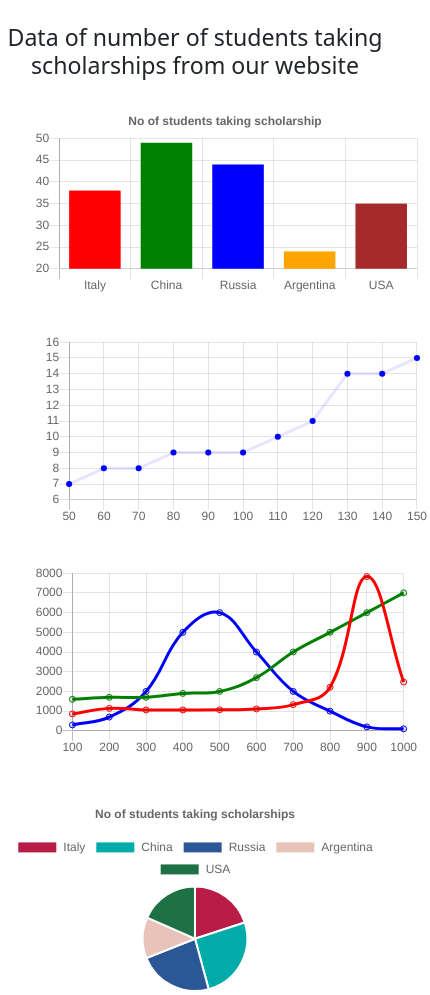
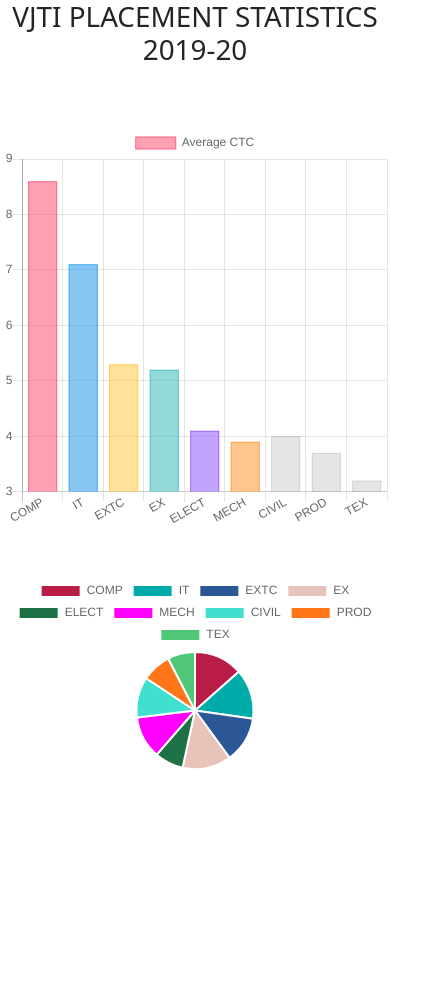
Before and after one commit to bbhavik16/Wim-Assignment, a website: page chart.html in a window 390 px wide. Shown: the whole page, 430 px wide, since content can reach past the window. After the commit the page ends 844 px from the top, so only its background shows below. Drawn offline with nearby package versions, Linux system fonts and the light colour scheme.

Commit message:
Chaapo mat

```diff
--- a/chart.html
+++ b/chart.html
@@ -1,126 +1,145 @@
 <!DOCTYPE html>
 
 <html>
+
 <head>
-  <link href="https://cdn.jsdelivr.net/npm/bootstrap@5.2.2/dist/css/bootstrap.min.css" rel="stylesheet" integrity="sha384-Zenh87qX5JnK2Jl0vWa8Ck2rdkQ2Bzep5IDxbcnCeuOxjzrPF/et3URy9Bv1WTRi" crossorigin="anonymous">
-  <script src="https://cdn.jsdelivr.net/npm/bootstrap@5.2.2/dist/js/bootstrap.bundle.min.js" integrity="sha384-OERcA2EqjJCMA+/3y+gxIOqMEjwtxJY7qPCqsdltbNJuaOe923+mo//f6V8Qbsw3" crossorigin="anonymous"></script>
+  <link href="https://cdn.jsdelivr.net/npm/bootstrap@5.2.2/dist/css/bootstrap.min.css" rel="stylesheet"
+    integrity="sha384-Zenh87qX5JnK2Jl0vWa8Ck2rdkQ2Bzep5IDxbcnCeuOxjzrPF/et3URy9Bv1WTRi" crossorigin="anonymous">
+  <script src="https://cdn.jsdelivr.net/npm/bootstrap@5.2.2/dist/js/bootstrap.bundle.min.js"
+    integrity="sha384-OERcA2EqjJCMA+/3y+gxIOqMEjwtxJY7qPCqsdltbNJuaOe923+mo//f6V8Qbsw3"
+    crossorigin="anonymous"></script>
   <script src="https://cdnjs.cloudflare.com/ajax/libs/Chart.js/2.9.4/Chart.js"></script>
 </head>
 
 <body>
 
 
-<h3 class="mt-4 mb-4" style="text-align: center;">Data of number of students taking scholarships from our website</h2>
+  <div class="row ">
+    <h1 style="text-align: center; margin-bottom: 60px;">VJTI PLACEMENT STATISTICS 2019-20</h1>
+    <div class="col col-md-6 mb-5">
+      <canvas id="barchart" style="height:400px;"></canvas>
+    </div>
+    <script>
+      const data = [8.6, 7.1, 5.3, 5.2, 4.1, 3.9, 4.0, 3.7, 3.2];
+      const ctx = document.getElementById('barchart')
+      const myChart = new Chart(ctx, {
+        type: 'bar',
+        data: {
+          labels: ['COMP', 'IT', 'EXTC', 'EX', 'ELECT', 'MECH', 'CIVIL', 'PROD', 'TEX'],
+          datasets: [{
+            label: 'Average CTC',
+            data: data,
+            backgroundColor: [
+              'rgba(255, 99, 132, 0.6)',
+              'rgba(54, 162, 235, 0.6)',
+              'rgba(255, 206, 86, 0.6)',
+              'rgba(75, 192, 192, 0.6)',
+              'rgba(153, 102, 255, 0.6)',
+              'rgba(255, 159, 64, 0.6)',
 
-<canvas id="myChart4" style="width:100%;max-width:700px; display: inline-block; margin-left: 30px; margin-bottom: 30px;">Bar Chart</canvas>
-<canvas class="ml-4" id="myChart1" style="width:100%;max-width:700px; display: inline-block; margin-left: 40px; margin-bottom: 30px;"></canvas>
-<canvas id="myChart2" style="width:100%;max-width:700px; display: inline-block; margin-left: 30px; margin-bottom: 30px;"></canvas>
-<canvas id="myChart3" style="width:100%;max-width:700px; display: inline-block; margin-bottom: 30px;"></canvas>
+            ],
+            borderColor: [
+              'rgba(255, 99, 132, 1)',
+              'rgba(54, 162, 235, 1)',
+              'rgba(255, 206, 86, 1)',
+              'rgba(75, 192, 192, 1)',
+              'rgba(153, 102, 255, 1)',
+              'rgba(255, 159, 64, 1)'
+            ],
+
+
+            borderWidth: 1
+          }],
+
+        },
+        options: {
+          responsive: true,
+          maintainAspectRatio: false,
+
+          animations: {
+            backgroundColor: {
+              type: 'color',
+              delay: 1000,
+              duration: 5000,
+              easing: 'easeInQuad',
+              to: 'blue',
+              from: 'lightGreen',
+              loop: true,
+            }
+          },
+          plugins: {
+            title: {
+              display: true,
+              text: 'BRANCH-WISE PLACEMENT',
+              color: "black",
+              padding: {
+                top: 10,
+                bottom: 5
+              }
+            },
+            legend: {
+              labels: {
+                boxWidth: 0,
+                color: "black",
+              }
+            }
+          },
+
+          scales: {
+            y: {
+              beginAtZero: true,
+              color: "black"
+            }
+
+          }
+
+        }
+      });
+    </script>
+    <div class="col col-md-6 mb-3">
+      <canvas id="PieChart"></canvas>
       <script>
-var xValues = ["Italy", "China", "Russia", "Argentina", "USA"];
-var yValues = [38, 49, 44, 24, 35];
+        const piedata = [71, 73, 67, 71, 42, 62, 59, 43, 40]
+        var xValues = ['COMP', 'IT', 'EXTC', 'EX', 'ELECT', 'MECH', 'CIVIL', 'PROD', 'TEX'];
+        var yValues = piedata;
         var barColors = [
           "#b91d47",
           "#00aba9",
           "#2b5797",
           "#e8c3b9",
-  "#1e7145"
+          "#1e7145",
+          "#FF00FF",
+          "#40E0D0",
+          "#ff7518",
+          "#50C878"
         ];
-var x4Values = ["Italy", "China", "Russia", "Argentina", "USA"];
-var y4Values = [38, 49, 44, 24, 35];
-var barColors = ["red", "green","blue","orange","brown"];
 
-new Chart("myChart4", {
-  type: "bar",
+
+
+        new Chart("PieChart", {
+          type: "pie",
           data: {
-    labels: x4Values,
+            labels: xValues,
             datasets: [{
               backgroundColor: barColors,
-      data: y4Values
+              data: yValues
             }]
           },
           options: {
-    legend: {display: false},
+            plugins: {
+              responsive: true,
+              maintainAspectRatio: false,
               title: {
                 display: true,
-      text: "No of students taking scholarship"
-    }
-  }
-});
-
-var x1Values = [50,60,70,80,90,100,110,120,130,140,150];
-var y1Values = [7,8,8,9,9,9,10,11,14,14,15];
-
-new Chart("myChart1", {
-  type: "line",
-  data: {
-    labels: x1Values,
-    datasets: [{
-      fill: false,
-      lineTension: 0,
-      backgroundColor: "rgba(0,0,255,1.0)",
-      borderColor: "rgba(0,0,255,0.1)",
-      data: y1Values
-    }]
+                text: "No Of Eligible Students Selected"
               },
-  options: {
-    legend: {display: false},
-    scales: {
-      yAxes: [{ticks: {min: 6, max:16}}],
-    }
-  }
-});
-var x2Values = [100,200,300,400,500,600,700,800,900,1000];
-
-new Chart("myChart2", {
-  type: "line",
-  data: {
-    labels: x2Values,
-    datasets: [{
-      data: [860,1140,1060,1060,1070,1110,1330,2210,7830,2478],
-      borderColor: "red",
-      fill: false
-    }, {
-      data: [1600,1700,1700,1900,2000,2700,4000,5000,6000,7000],
-      borderColor: "green",
-      fill: false
-    }, {
-      data: [300,700,2000,5000,6000,4000,2000,1000,200,100],
-      borderColor: "blue",
-      fill: false
-    }]
-  },
-  options: {
-    legend: {display: false}
-  }
-});
-var x3Values = ["Italy", "China", "Russia", "Argentina", "USA"];
-var y3Values = [38, 49, 44, 24, 35];
-var barColors = [
-  "#b91d47",
-  "#00aba9",
-  "#2b5797",
-  "#e8c3b9",
-  "#1e7145"
-];
-
-new Chart("myChart3", {
-  type: "pie",
-  data: {
-    labels: x3Values,
-    datasets: [{
-      backgroundColor: barColors,
-      data: y3Values
-    }]
-  },
-  options: {
-    title: {
-      display: true,
-      text: "No of students taking scholarships"
+              hoverOffset: 6
             }
           }
         });
       </script>
 
+    </div>
 </body>
+
 </html>
--- a/index.js
+++ b/index.js
@@ -31,6 +31,10 @@
 
 app.get('/form', (req, res) => {
   res.sendFile(__dirname + '/form.html')
+})
+
+app.get('/tabs', (req, res) => {
+  res.sendFile(__dirname + '/tabs.html')
 })
 
 app.post("/paynow", [parseUrl, parseJson], (req, res) => {
--- a/package.json
+++ b/package.json
@@ -11,6 +11,8 @@
   "license": "ISC",
   "dependencies": {
     "express": "^4.17.1",
-    "nodemon": "^2.0.4"
+    "nodemon": "^2.0.4",
+    "razorpay": "^2.8.3",
+    "sendotp": "^1.2.9"
   }
 }
```
Also changed, not shown: index.html (+6 -5 lines), pdf.html (+20 -6 lines), tabs.html (added, +117 -0 lines), 1 other file. Lines whose indentation alone changed are shown as unchanged.
